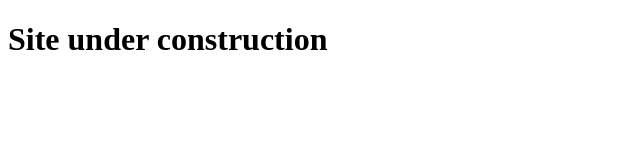
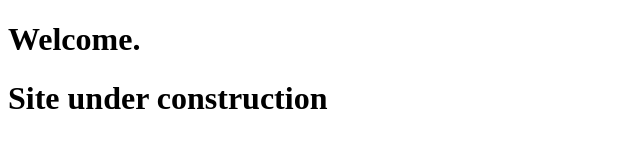
Before and after one commit to debuglaboratory/debuglaboratory, a plain HTML site: page index.html in a window 1280 px wide. Shown: the whole page, without its empty margins (0-640 px from the left). Drawn offline with Linux system fonts and the light colour scheme.

Commit message:
new update

```diff
--- a/index.html
+++ b/index.html
@@ -5,6 +5,7 @@
 </head>
 <body>
 
+<h1>Welcome.</h1>
 <h1>Site under construction</h1>
 
 </body>
```
